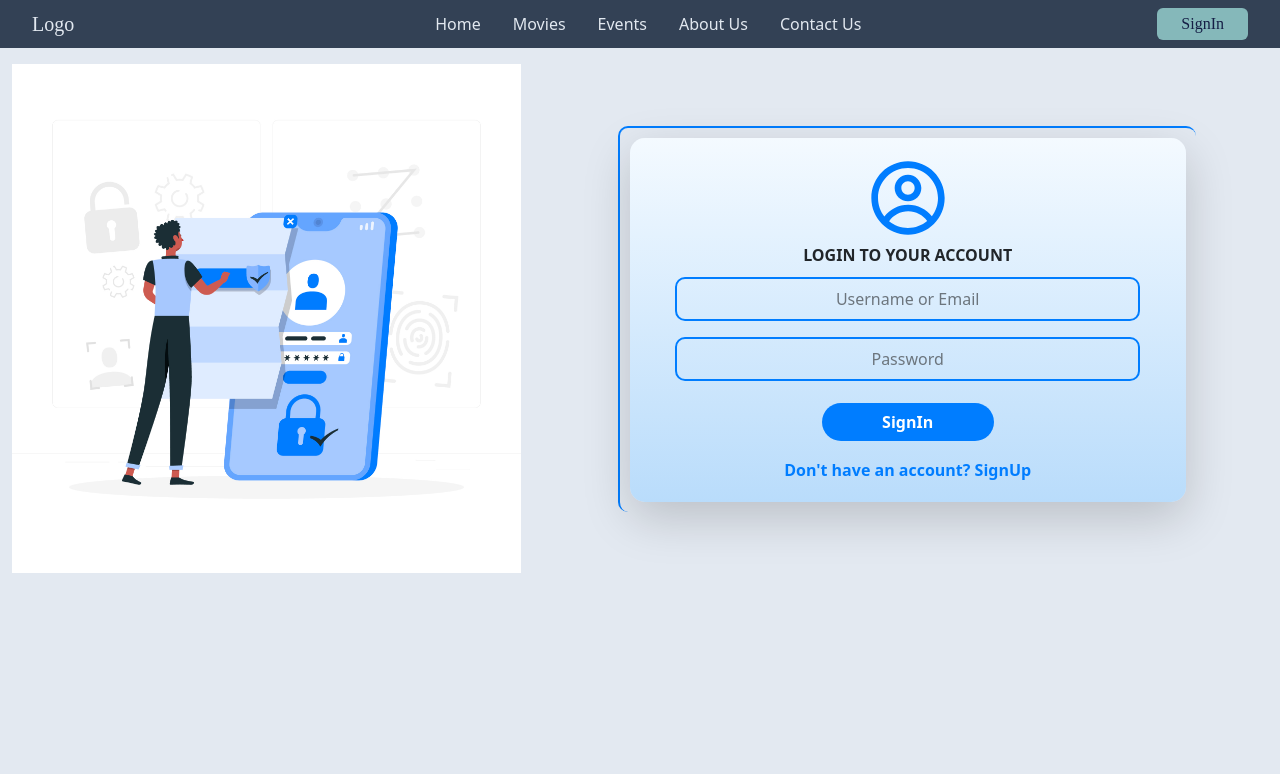
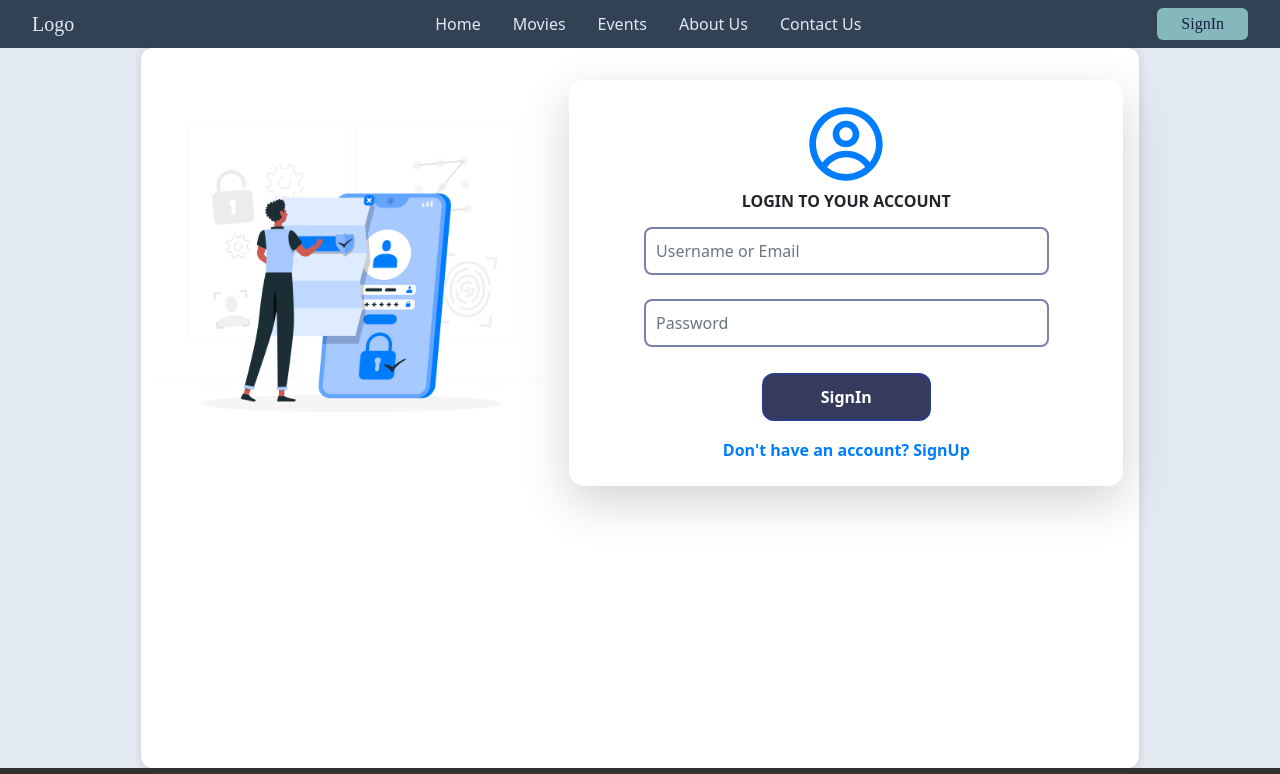
Before and after one commit to YaSh-ParMaR-27/Eventify, a React (Create React App) app in the folder ClientSideUsingReact/: page /login in a window 1280 px wide. Shown: the top 774 px of the page. Built offline with nearby package versions, Linux system fonts and the light colour scheme; no server answers; what @nextui-org/react would draw is missing.

Commit message:
Update Login.css

```diff
--- a/ClientSideUsingReact/src/pages/css/Login.css
+++ b/ClientSideUsingReact/src/pages/css/Login.css
@@ -2,47 +2,79 @@
 /* .form_input:focus{
     box-shadow: none;
 } */
+.form-container
+{
 
+}
+.login_container {
+margin: auto;
+    background-color: #fff;
+    width: 78%;
+    padding: 16px;
+    border-radius: 12px;
+    box-shadow: rgba(99, 99, 99, 0.2) 0px 2px 8px 0px;   background-color: #fff;
+}
 .login_container .form_input{
-    border: 2px solid #007dff;
-    border-radius: 10px;
+    border: 2px solid #7a82a8;
+    margin: 8px;
+    border-radius: 8px;
     background-color: inherit;
+    padding: 10px;
+    /* width: 80%; */
+
+}
+.login-heading{
+    font-size: 26px;
+    font-weight: 600;
+}
+.login-other-links{
+    color: #555f94;
+    font-weight: 500;
+}
+.login-other-links:hover,.login-other-links:focus{
+    color: #34407c;
 }
 
 .login_container .form_input:focus{
    background-color: inherit;
 }
 .login_container .form_input::placeholder{
-    text-align: center;
+    /* text-align: center; */
 }
 
 
 .login_container .btn{
-    background-color: #007dff;
-    border-radius: 50px;
+    background-color: #353b5d;
+    border-radius: 12px;
     width: 33.3%;
-    color: white;
+    color: #fff;
     font-weight: 600;
+    padding: 10px 24px;
     margin-top: 10px;
+    border: 2px solid #2a3b87 ;
 }
 
 .login_container .formContent .btn:hover{
-    background-color: #a6c9ff;
-    color: white;
+    /* background-color: #a6c9ff; */
+    /* color: white; */
+    background-color: #fff;
+    color: #353b5d;
+    border: 2px solid #353b5d;
+    transition: 300ms ease-in;
 }
 
 .login_container .formContent{
     /* width: 60%; */
     border-radius: 15px;
-    padding: 20px;
+    padding: 24px;
     justify-content: center;
     align-items: center;
-    background: linear-gradient(#f4faff,#b9dcfb);
+    /* background: linear-gradient(#f4faff,#b9dcfb); */
     /* margin: auto; */
 }
 
 .login_container .formContent .form-control{
-    width: 90%;
+    width: 80%;
 }
 
 .login_container .formContent h1{
@@ -56,14 +88,14 @@
 }
 
 .login_container .forFormOuterBorder{
-    width: 80%;
+    /* width: 80%;
     margin: auto;
 
     border-left: 2px solid #007dff;
     border-top: 2px solid #007dff;
     border-radius: 10px;
 
-    padding: 10px;
+    padding: 10px; */
 
 }
 
```
